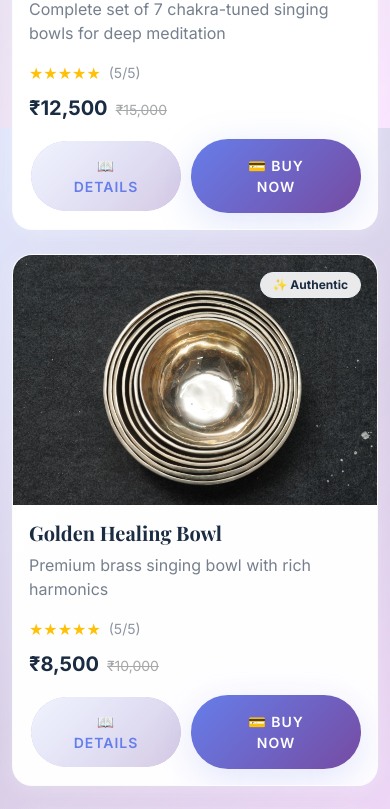
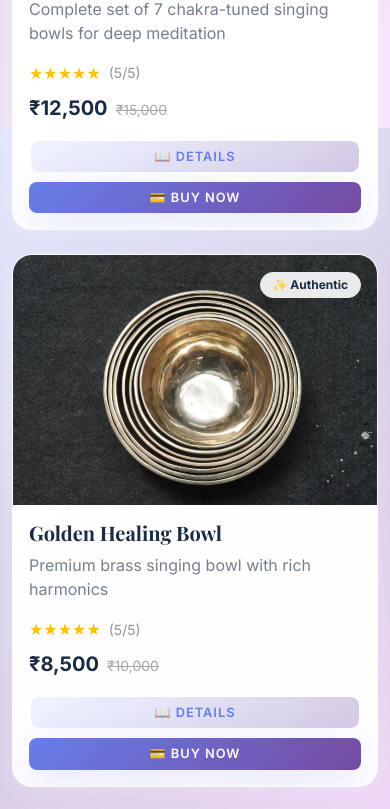
Before and after one commit to shailesh-devexpert/nityam-wellness-rishikesh, a React (Vite) app: page / in a window 390 px wide. Shown: the part 1560-2369 px from the top of the page. Built offline with nearby package versions, Linux system fonts and the light colour scheme.

Commit message:
Fix button responsiveness
Adjust button sizes and styling for better responsiveness and aesthetics across different screen sizes.

```diff
--- a/src/pages/Index.tsx
+++ b/src/pages/Index.tsx
@@ -288,11 +288,21 @@ const Index = () => {
                         </div>
                       </div>
                     </div>
-                    <div className="d-flex gap-2">
-                      <button className="btn btn-outline-primary btn-sm flex-fill">
+                    <div className="d-flex gap-2 flex-column flex-sm-row">
+                      <button className="btn btn-outline-primary btn-sm" style={{
+                        fontSize: '0.8rem',
+                        padding: '6px 12px',
+                        borderRadius: '8px',
+                        transition: 'all 0.2s ease'
+                      }}>
                         <span>📖 Details</span>
                       </button>
-                      <button className="btn btn-primary btn-sm flex-fill">
+                      <button className="btn btn-primary btn-sm" style={{
+                        fontSize: '0.8rem',
+                        padding: '6px 12px',
+                        borderRadius: '8px',
+                        transition: 'all 0.2s ease'
+                      }}>
                         <span>💳 Buy Now</span>
                       </button>
                     </div>
```
